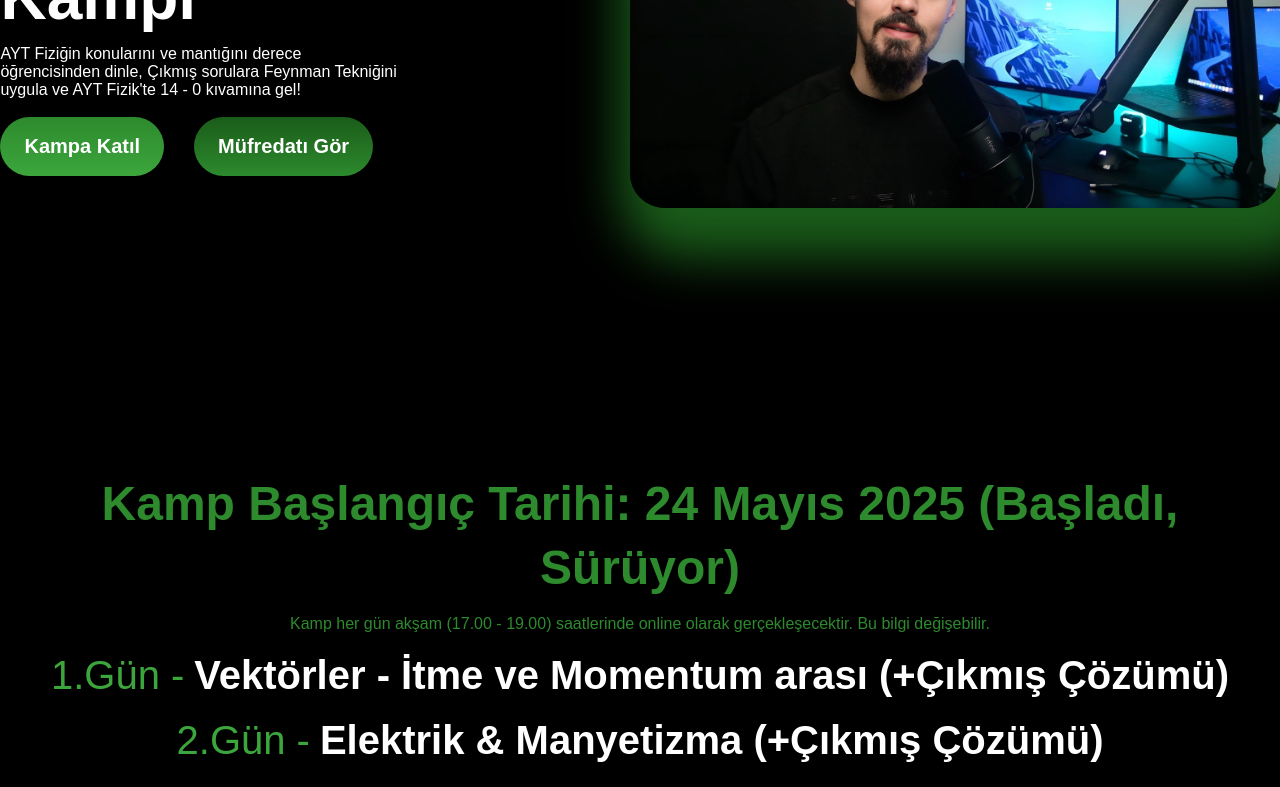
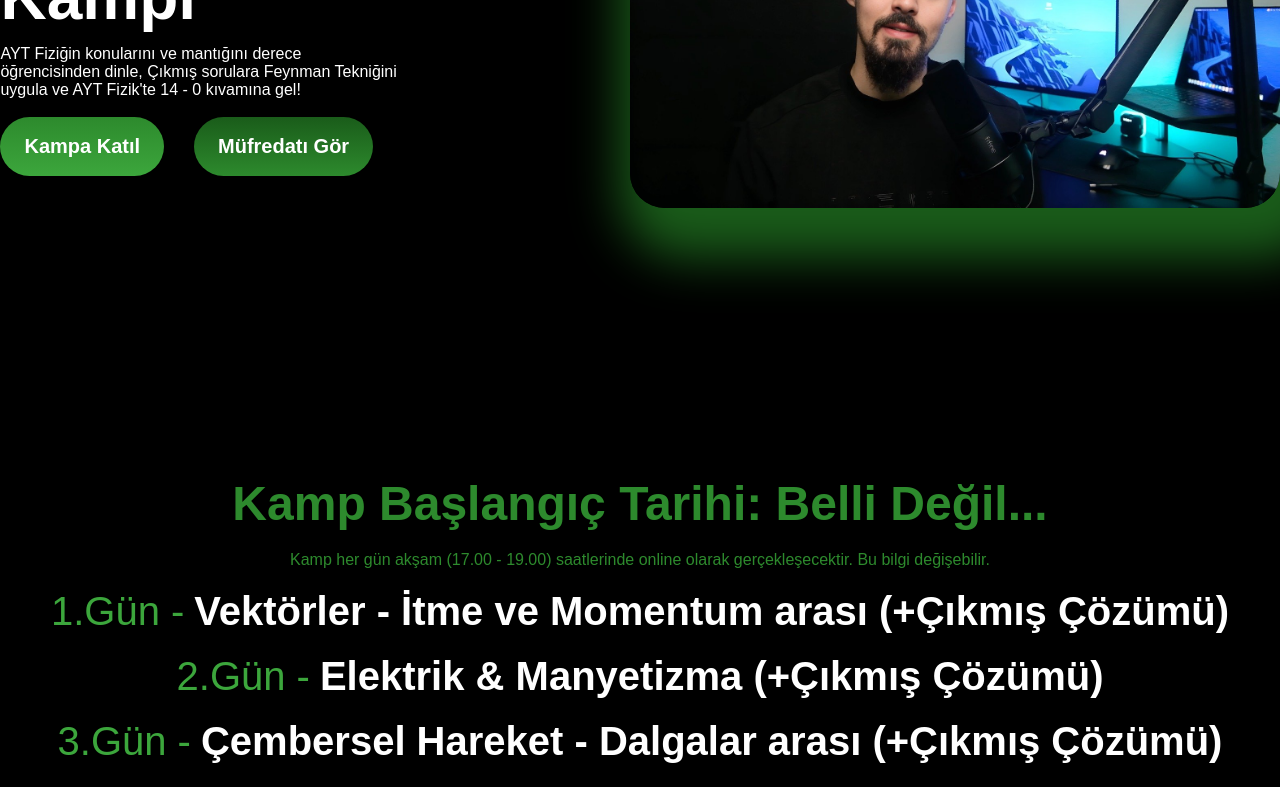
Before and after one commit to mustafaocakxyz/feynmankamp, a React (Vite) app: page /aytfizik in a window 1280 px wide. Shown: the part 427-1214 px from the top of the page. Built offline with nearby package versions, Linux system fonts and the light colour scheme; a web font is replaced by a local one.

Commit message:
Update course pages with latest changes

```diff
--- a/src/pages/AYTFizik.jsx
+++ b/src/pages/AYTFizik.jsx
@@ -301,7 +301,7 @@ const AYTFizik = () => {
       </Container>
       <Detail1 id="detail">
         <Title $second={true} style={{ color: "#2d8a2d" }}>
-          Kamp Başlangıç Tarihi: 24 Mayıs 2025 (Başladı, Sürüyor)
+          Kamp Başlangıç Tarihi: Belli Değil...
         </Title>
         <span
           style={{
--- a/src/pages/AYTMatematik.jsx
+++ b/src/pages/AYTMatematik.jsx
@@ -294,7 +294,7 @@ const AYTMatematik = () => {
       </Container>
       <Detail1 id="detail">
         <Title $second={true} style={{ color: "#36B7FF" }}>
-          Kamp Başlangıç Tarihi: 31 Mayıs 2025
+          Kamp Başlangıç Tarihi: Belli Değil...
         </Title>
         <span
           style={{
--- a/src/pages/Geometri.jsx
+++ b/src/pages/Geometri.jsx
@@ -296,7 +296,7 @@ const Geometri = () => {
       </Container>
       <Detail1 id="detail">
         <Title $second={true} style={{ color: "#8a3ca6" }}>
-          Kamp Başlangıç Tarihi: 31 Mayıs 2025
+          Kamp Başlangıç Tarihi: Belli Değil...
         </Title>
         <span
           style={{
```
